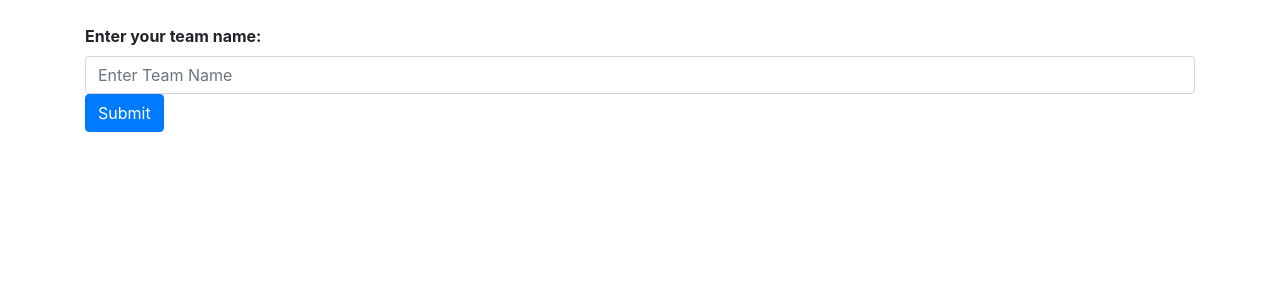
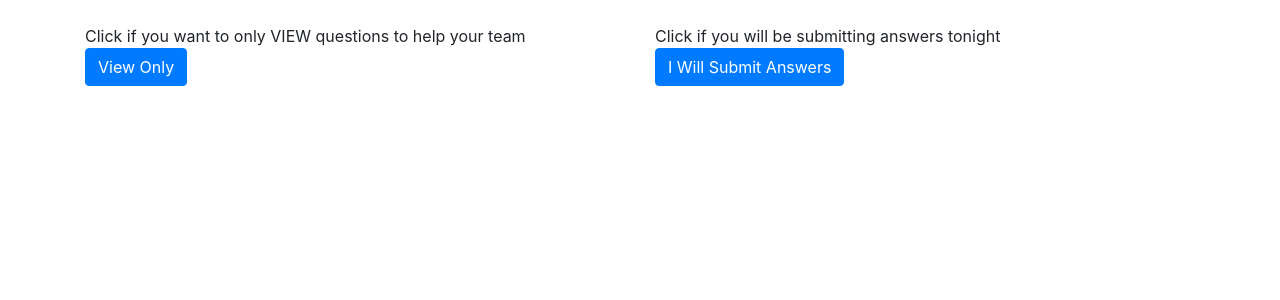
Before and after one commit to pardeema/onlinebartrivia, a Django app: template trivia/templates/register_team.html in a window 1280 px wide. Shown: the part 56-356 px from the top of the page. Run offline with Django 3.2, Linux system fonts and the light colour scheme; the template is opened without the code that fills it, so the values that code supplies are empty; some libraries are stand-ins or nearby versions.

Commit message:
Allowing View Only for non-submitters

```diff
--- a/trivia/templates/game.html
+++ b/trivia/templates/game.html
@@ -9,8 +9,12 @@
 {% block content %}
 
 <h1>{{ game.name }} - {{game.date}}</h1>
+{%if request.session.team_name == "Viewer" %}
+<h3>VIEW ONLY</h3>
+{%else %}
 <h3>Your Team: <b><u>{{request.session.team_name}}</b></u></h3>
 <h4>Your current score: <b>{{team.score}}</b></h4>
+{% endif %}
 <div class="list-group">
 {%for round in rounds %}
 <div class="card" style="width: 18rem;" >
--- a/trivia/templates/register_team.html
+++ b/trivia/templates/register_team.html
@@ -2,16 +2,40 @@
 
 {% block content %}
 
-<div class="form-group">
+<div class="row">
+    <div class="col collapse show" id="toggle">
+        <form method="POST">
+            Click if you want to only VIEW questions to help your team<br>
+            {% csrf_token %}
+            <input type="hidden" name="team_name" value="Viewer">
+            <button type="submit" class="btn btn-primary">View Only</button>
+        </form>
+    </div>
+    <div class="col collapse show" id="toggle">
+        Click if you will be submitting answers tonight<br>
+        <a href="#toggle" class="btn btn-primary" data-toggle="collapse">I Will Submit Answers</a>
+    </div>
+</div>
+
+<div class="row collapse" id="toggle">
+    <div class="form-group collapse" id="toggle">
         {% if error %}
         <b style="color:red;">{{error}}</b><br>
         {%endif%}
         <form method="POST">
             {% csrf_token %}
-        <b><label for="team_name">Enter your team name:</label></b><br>
+            <b><label for="team_name">Great! Enter your team name:</label></b><br>
             <input class="form-control" type="text" name="team_name" placeholder="Enter Team Name">
             <button type="submit" class="btn btn-primary">Submit</button>
         </form>
     </div>
-
+</div>
+    <div class="row collapse" id="toggle">
+    <a href="#toggle" class="btn btn-primary" data-toggle="collapse">I want to View Only</a>
+    </div>
+<style>
+    .collapsing {
+        transition: none !important;
+    }
+</style>
 {% endblock content %}
```
Also changed, not shown: trivia/templates/round.html (+20 -1 lines), trivia/views.py (+16 -7 lines). Lines whose indentation alone changed are shown as unchanged.
